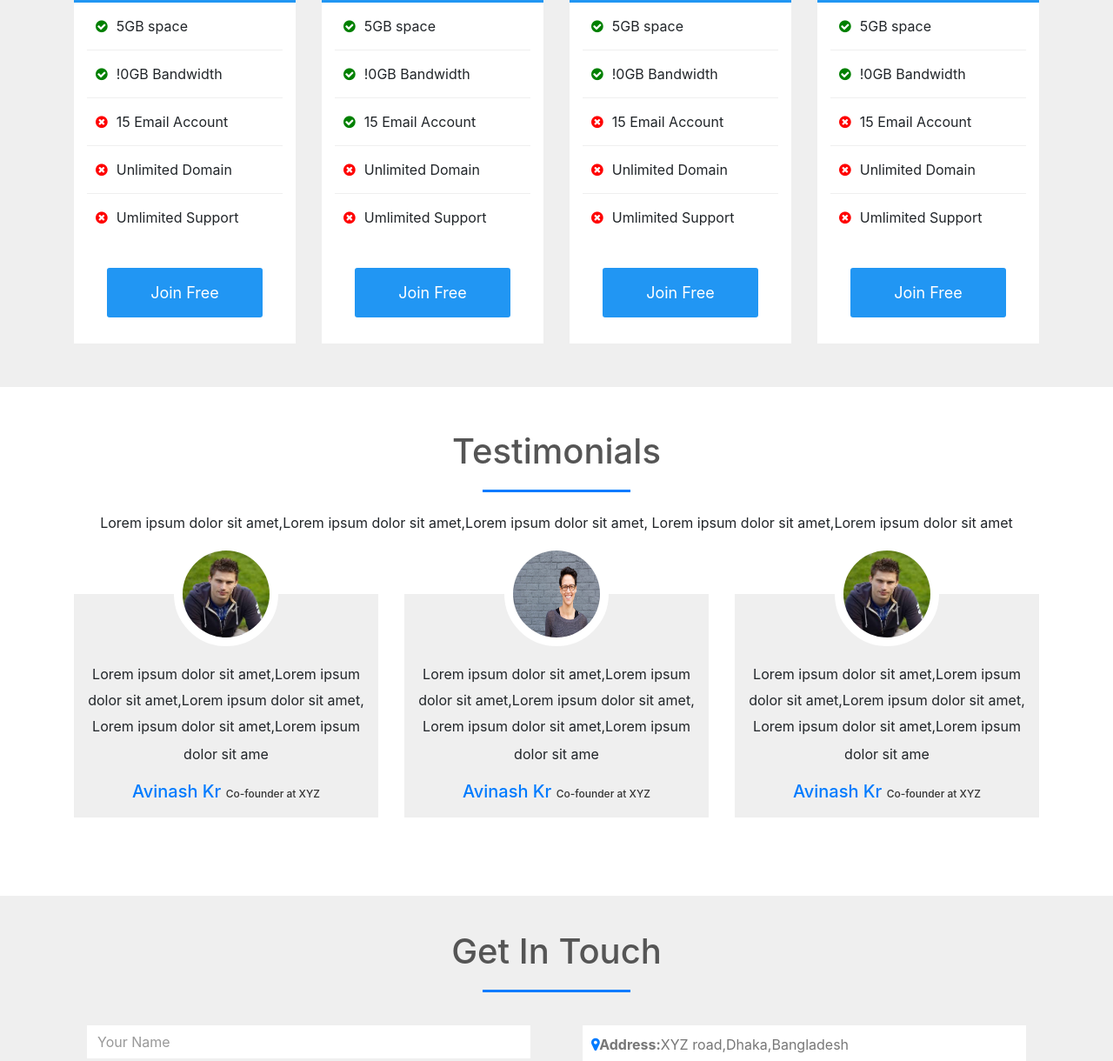
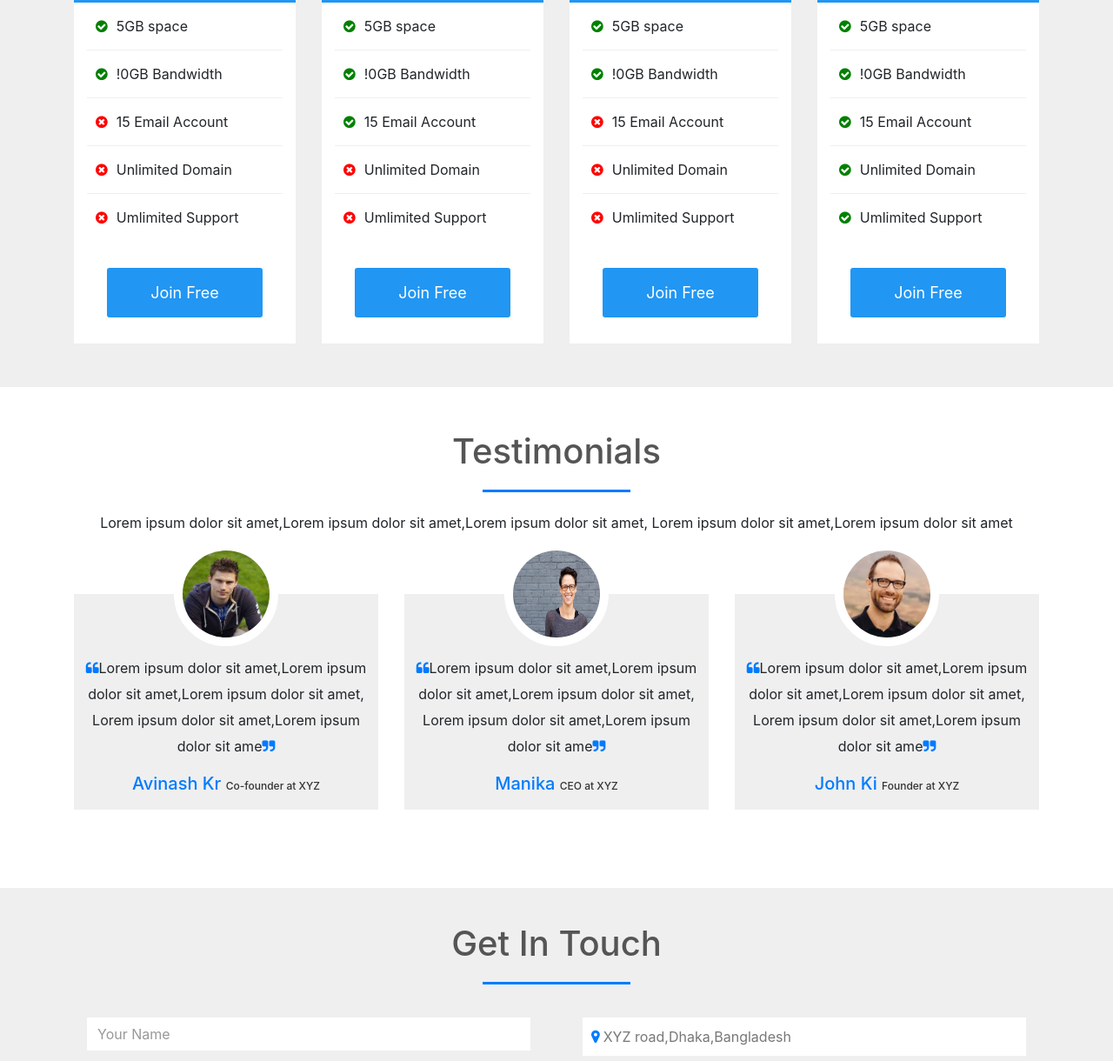
Before and after one commit to Misrat5870/businesswebtemplate, a plain HTML site: page index.html in a window 1280 px wide. Shown: the part 2728-3948 px from the top of the page at 87% size. Drawn offline with nearby package versions, Linux system fonts and the light colour scheme.

Commit message:
first commit

```diff
--- a/index.html
+++ b/index.html
@@ -192,8 +192,8 @@
 								<a href="#"><li><i class="fa fa-linkedin"></i></li></a>
 							</ul>
 						</div>
-						<h2>Akshay Kumar</h2>
-						<h3>Founder / CEO</h3>
+						<h2>Kumar Shanu</h2>
+						<h3>Designer</h3>
 						<p>Lorem ipsum dolor sit amet,Lorem ipsum dolor sit amet.</p>
 					</div>
 					<div class="col-md-3 profile-pic text-center">
@@ -205,8 +205,8 @@
 								<a href="#"><li><i class="fa fa-linkedin"></i></li></a>
 							</ul>
 						</div>
-						<h2>Akshay Kumar</h2>
-						<h3>Founder / CEO</h3>
+						<h2>Alice Rahman</h2>
+						<h3>Developer</h3>
 						<p>Lorem ipsum dolor sit amet,Lorem ipsum dolor sit amet.</p>
 					</div>
 					<div class="col-md-3 profile-pic text-center">
@@ -218,8 +218,8 @@
 								<a href="#"><li><i class="fa fa-linkedin"></i></li></a>
 							</ul>
 						</div>
-						<h2>Akshay Kumar</h2>
-						<h3>Founder / CEO</h3>
+						<h2>Alina</h2>
+						<h3>Project Manager</h3>
 						<p>Lorem ipsum dolor sit amet,Lorem ipsum dolor sit amet.</p>
 					</div>
 				</div>
@@ -262,7 +262,7 @@
 					<div class="col-md-3">
 					    <div class="single-price">
 						    <div class="price-head">
-							    <h2>Free</h2>
+							    <h2>StartUp</h2>
 								<p>$30/<span>month</span></p>
 							</div>
 							<div class="price-content">
@@ -282,7 +282,7 @@
 					<div class="col-md-3">
 					    <div class="single-price">
 						    <div class="price-head">
-							    <h2>Free</h2>
+							    <h2>Business</h2>
 								<p>$50/<span>month</span></p>
 							</div>
 							<div class="price-content">
@@ -302,16 +302,16 @@
 					<div class="col-md-3">
 					    <div class="single-price">
 						    <div class="price-head">
-							    <h2>Free</h2>
+							    <h2>Advanced</h2>
 								<p>$100/<span>month</span></p>
 							</div>
 							<div class="price-content">
 							    <ul>
 								    <li><i class="fa fa-check-circle"></i>5GB space</li>
 								    <li><i class="fa fa-check-circle"></i>!0GB Bandwidth</li>
-								    <li><i class="fa fa-times-circle"></i>15 Email Account</li>
-								    <li><i class="fa fa-times-circle"></i>Unlimited Domain</li>
-								    <li><i class="fa fa-times-circle"></i>Umlimited Support</li>
+								    <li><i class="fa fa-check-circle"></i>15 Email Account</li>
+								    <li><i class="fa fa-check-circle"></i>Unlimited Domain</li>
+								    <li><i class="fa fa-check-circle"></i>Umlimited Support</li>
 								</ul>
 							</div>
 							<div class="price-button">
@@ -332,25 +332,25 @@
 				    <div class="col-md-4 text-center">
 					    <div class="profile">
 						    <img src="images/user1.jpg" class="user">
-							<blockquote>Lorem ipsum dolor sit amet,Lorem ipsum dolor sit amet,Lorem ipsum dolor sit amet,
-				            Lorem ipsum dolor sit amet,Lorem ipsum dolor sit ame</blockquote>
+							<blockquote><i class="fa fa-quote-left"></i>Lorem ipsum dolor sit amet,Lorem ipsum dolor sit amet,Lorem ipsum dolor sit amet,
+				            Lorem ipsum dolor sit amet,Lorem ipsum dolor sit ame<i class="fa fa-quote-right"></i></blockquote>
 							<h3>Avinash Kr <span>Co-founder at XYZ</span></h3>
 						</div>
 					</div>
 					 <div class="col-md-4 text-center">
 					    <div class="profile">
 						    <img src="images/user2.jpg" class="user">
-							<blockquote>Lorem ipsum dolor sit amet,Lorem ipsum dolor sit amet,Lorem ipsum dolor sit amet,
-				            Lorem ipsum dolor sit amet,Lorem ipsum dolor sit ame</blockquote>
-							<h3>Avinash Kr <span>Co-founder at XYZ</span></h3>
+							<blockquote><i class="fa fa-quote-left"></i>Lorem ipsum dolor sit amet,Lorem ipsum dolor sit amet,Lorem ipsum dolor sit amet,
+				            Lorem ipsum dolor sit amet,Lorem ipsum dolor sit ame<i class="fa fa-quote-right"></i></blockquote>
+							<h3>Manika <span>CEO at XYZ</span></h3>
 						</div>
 					</div>
 					 <div class="col-md-4 text-center">
 					    <div class="profile">
-						    <img src="images/user1.jpg" class="user">
-							<blockquote>Lorem ipsum dolor sit amet,Lorem ipsum dolor sit amet,Lorem ipsum dolor sit amet,
-				            Lorem ipsum dolor sit amet,Lorem ipsum dolor sit ame</blockquote>
-							<h3>Avinash Kr <span>Co-founder at XYZ</span></h3>
+						    <img src="images/user3.jpg" class="user">
+							<blockquote><i class="fa fa-quote-left"></i>Lorem ipsum dolor sit amet,Lorem ipsum dolor sit amet,Lorem ipsum dolor sit amet,
+				            Lorem ipsum dolor sit amet,Lorem ipsum dolor sit ame<i class="fa fa-quote-right"></i></blockquote>
+							<h3>John Ki <span>Founder at XYZ</span></h3>
 						</div>
 					</div>
 				</div>
@@ -380,9 +380,9 @@
 						</form>
 					</div>
 					<div class="col-md-6 contact-info">
-					    <div class="follow"><i class="fa fa-map-marker"></i><b>Address:</b>XYZ road,Dhaka,Bangladesh</div>
-					    <div class="follow"><i class="fa fa-phone"></i><b>Phone Number:</b>0123456789</div>
-					    <div class="follow"><i class="fa fa-envelope-o"></i><b>Email:</b>XYZ@website.com</div>
+					    <div class="follow"><i class="fa fa-map-marker"></i>   XYZ road,Dhaka,Bangladesh</div>
+					    <div class="follow"><i class="fa fa-phone"></i>   0123456789</div>
+					    <div class="follow"><i class="fa fa-envelope-o"></i>   XYZ@website.com</div>
 					    <div class="follow"><label><b>Get Social</b></label>
 						    <a href="#"><i class="fa fa-facebook"></i></a>
 						    <a href="#"><i class="fa fa-youtube-play"></i></a>
--- a/style.css
+++ b/style.css
@@ -349,23 +349,8 @@ blockquote{
 	font-size:16px;
 	line-height:30px;
 }
-blockquote::before{
-	content: '\93';
-	font-size:50px;
+.profile .fa{
 	color:#007bff;
-	position:relative;
-	line-height:20px;
-	bottom:-15px;
-	right:5px;
-}
-blockquote::after{
-	content: '\94';
-	font-size:50px;
-	color:#007bff;
-	position:relative;
-	line-height:10px;
-	bottom:-15px;
-	left:5px;
 }
 .profile:hover{
 	box-shadow:0 0 15px 5px rgba(0,0,0,0.2);
```
Also changed, not shown: images/user3.jpg (added).
